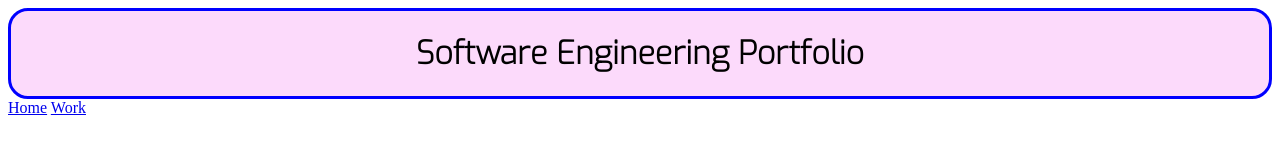
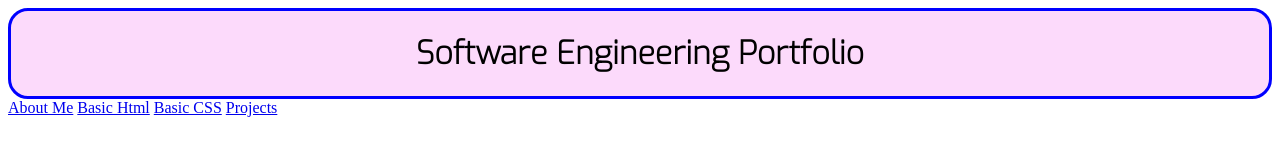
Before and after one commit to AndresF1231/CSP2017, a plain HTML site: page Main.html in a window 1280 px wide. Drawn offline with Linux system fonts and the light colour scheme.

Commit message:
Update Main.html

```diff
--- a/Main.html
+++ b/Main.html
@@ -10,7 +10,13 @@
     <div id="Maintitle">
       <h1>Software Engineering Portfolio</h1>
     </div>
-    <a id="" href="index.html">Home</a>
-    <a id="Work" href="portfolio.html">Work</a>
+    <div class="Buttons">
+      <div id="Home" href="Main.html">
+        <a id="About_Me" href="About_Me.html">About Me</a>
+        <a id="Basic_Html" href="Html_Work.html">Basic Html</a>
+        <a id="Basic_Css" href="CSS_Work.html">Basic CSS</a>
+        <a id="Projects" href="Projects.Html">Projects</a>
+      </div>
+    </div>
   </body>
 </html>
```
